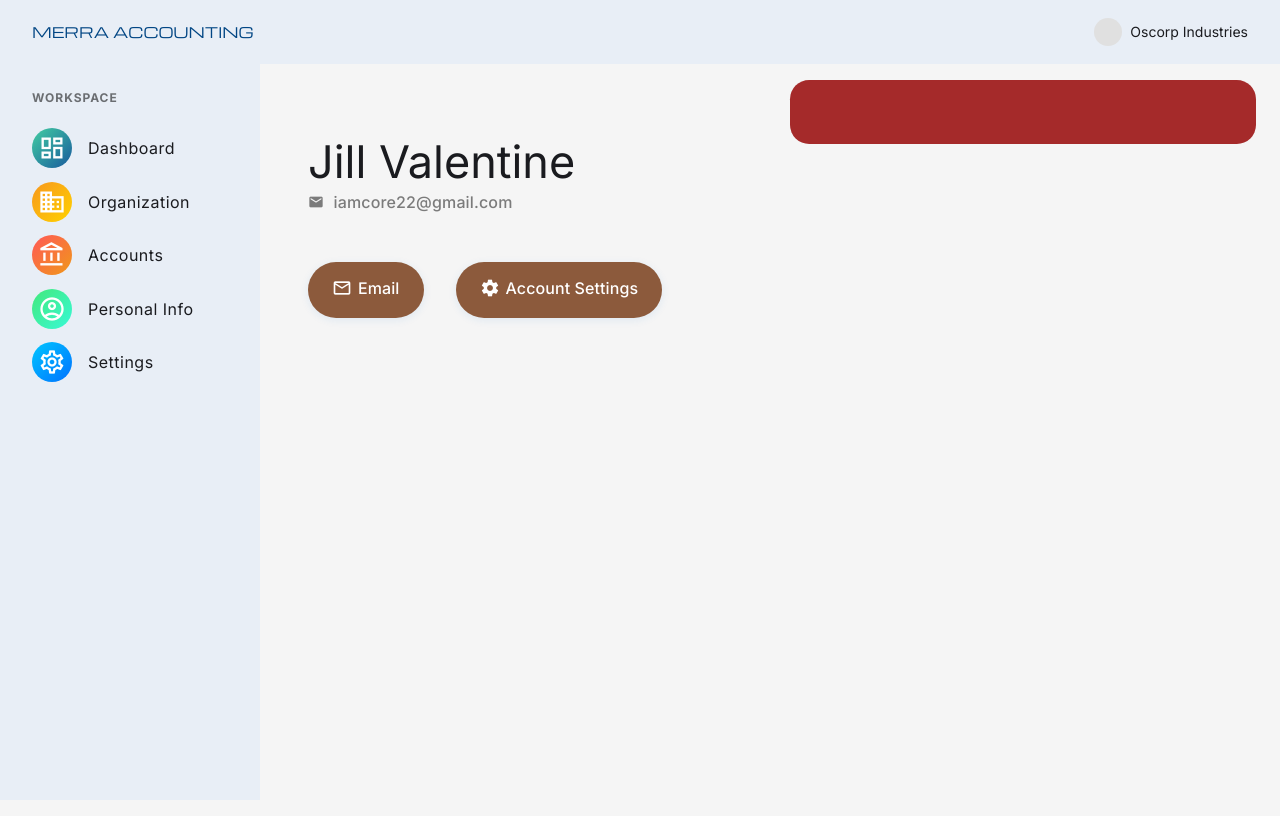
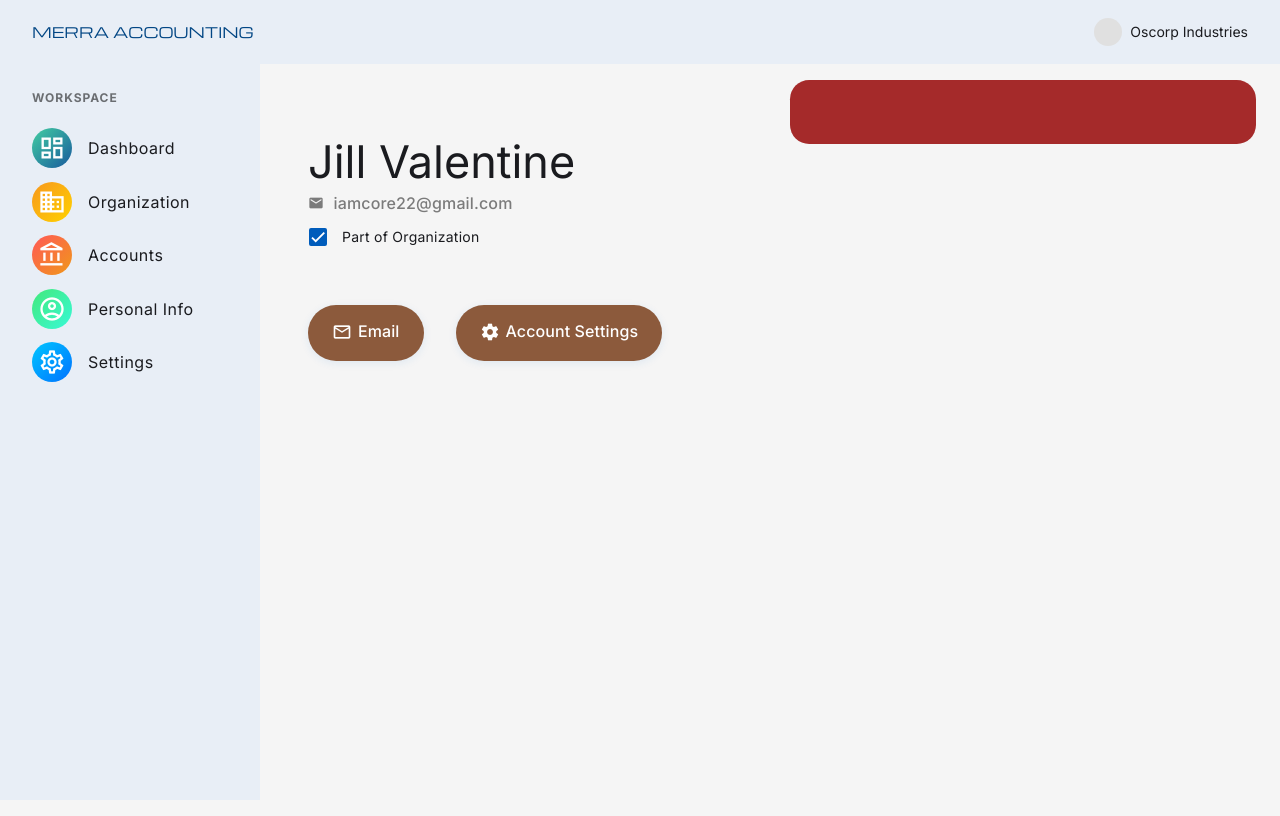
Before and after one commit to iamcore113/merra-accounting, an Angular app in the folder web/: page /main/profile in a window 1280 px wide. Built offline with nearby package versions, Linux system fonts and the light colour scheme.

Commit message:
feat: add organization checkbox and update email layout in main profile

```diff
--- a/web/src/app/views/main/main-profile/main-profile.html
+++ b/web/src/app/views/main/main-profile/main-profile.html
@@ -5,9 +5,12 @@
 				<div class="profile-name">
 					Jill Valentine
 				</div>
-				<div class="profile-email">
-					<mat-icon class="email-icon" aria-label="email">mail</mat-icon>
-					<span>iamcore22@gmail.com</span>
+				<div class="profile-email-row">
+					<div class="profile-email">
+						<mat-icon class="email-icon" aria-label="email">mail</mat-icon>
+						<span>iamcore22@gmail.com</span>
+					</div>
+					<mat-checkbox class="profile-org-checkbox" checked>Part of Organization</mat-checkbox>
 				</div>
 			</div>
 		</section>
--- a/web/src/app/views/main/main-profile/main-profile.scss
+++ b/web/src/app/views/main/main-profile/main-profile.scss
@@ -1,3 +1,32 @@
+
+.profile-email-row {
+	display: flex;
+	flex-direction: column;
+	align-items: flex-start;
+	gap: 0.1rem;
+	margin-top: 0.1rem;
+}
+
+.profile-org-checkbox .mdc-form-field {
+	align-items: center;
+}
+.profile-org-checkbox .mdc-label {
+	vertical-align: middle;
+	line-height: 1.7;
+	padding-top: 2px;
+}
+
+.profile-org-checkbox {
+	margin-top: 0;
+	font-size: 1rem;
+	margin-left: -10px;
+	padding-left: 0;
+	--mdc-checkbox-selected-checkmark-color: var(--mat-sys-color-primary, #8d5524);
+	--mdc-checkbox-selected-focus-icon-color: var(--mat-sys-color-primary, #8d5524);
+	--mdc-checkbox-selected-hover-icon-color: var(--mat-sys-color-primary, #8d5524);
+	--mdc-checkbox-selected-icon-color: var(--mat-sys-color-primary, #8d5524);
+}
+
 .profile-link-animate {
 	position: relative;
 	overflow: hidden;
--- a/web/src/app/views/main/main-profile/main-profile.ts
+++ b/web/src/app/views/main/main-profile/main-profile.ts
@@ -1,11 +1,12 @@
 import { Component } from '@angular/core';
 import { MatIconModule } from '@angular/material/icon';
 import {MatButtonModule} from '@angular/material/button';
+import { MatCheckboxModule } from '@angular/material/checkbox';
 import { RouterOutlet } from "@angular/router";
 
 @Component({
   selector: 'app-main-profile',
-  imports: [MatIconModule, MatButtonModule, RouterOutlet],
+  imports: [MatIconModule, MatButtonModule, MatCheckboxModule, RouterOutlet],
   templateUrl: './main-profile.html',
   styleUrls: ['./main-profile.scss'],
 })
```
